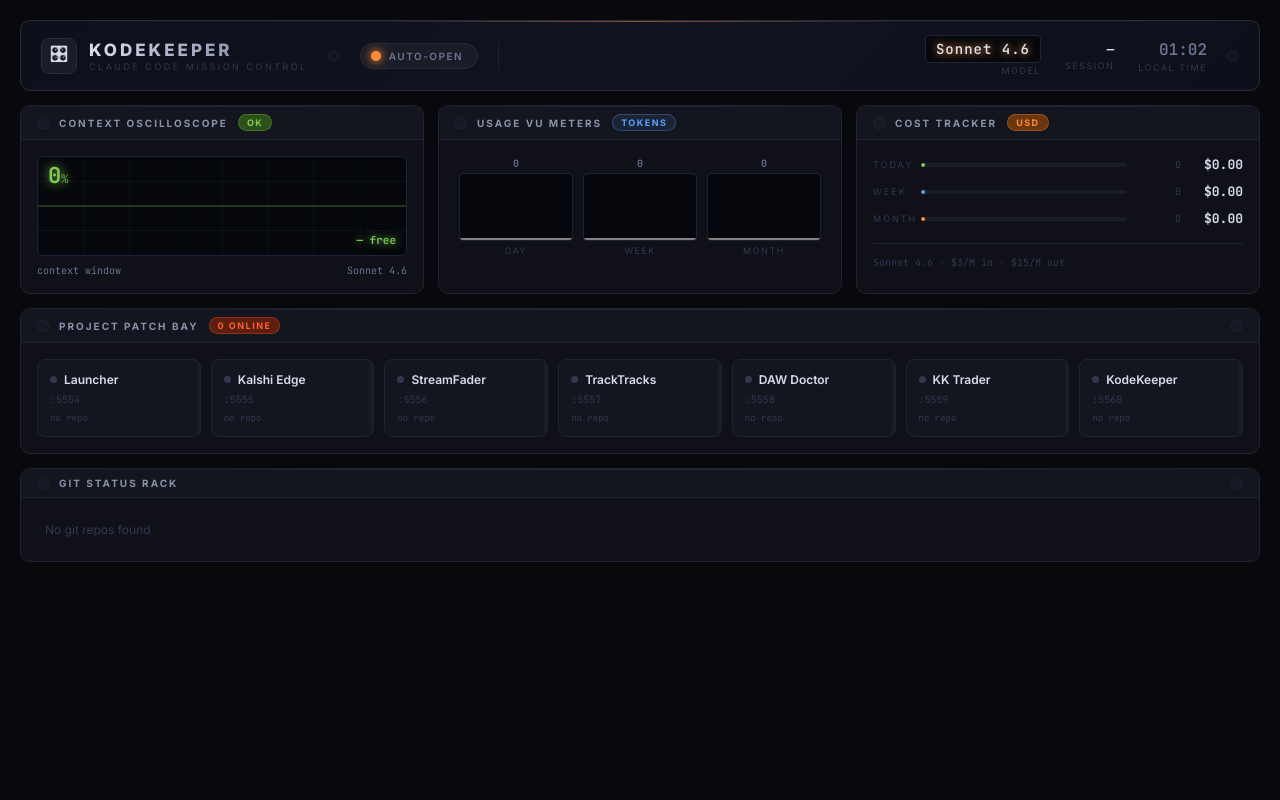
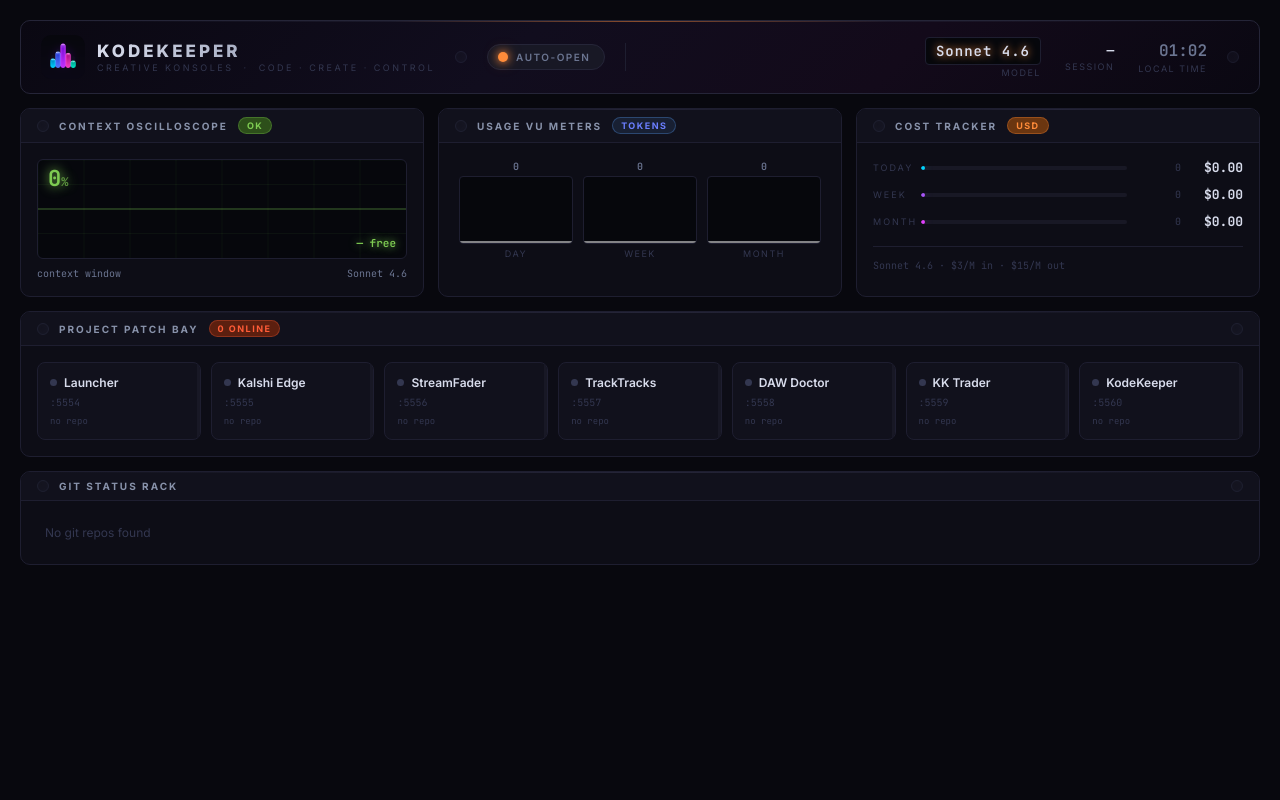
Before and after one commit to papjamzzz/kodekeeper, a Flask app: page / in a window 1280 px wide. Run offline with Flask 3, Linux system fonts and the light colour scheme; data that the repository does not hold is empty.

Commit message:
Brand update: Creative Konsoles logo, spectrum colors, desktop .app, README banner

```diff
--- a/templates/index.html
+++ b/templates/index.html
@@ -3,7 +3,7 @@
 <head>
 <meta charset="UTF-8">
 <meta name="viewport" content="width=device-width, initial-scale=1.0">
-<title>KodeKeeper</title>
+<title>KodeKeeper — Creative Konsoles</title>
 <link rel="preconnect" href="https://fonts.googleapis.com">
 <link rel="preconnect" href="https://fonts.gstatic.com" crossorigin>
 <link href="https://fonts.googleapis.com/css2?family=Inter:wght@300;400;500;600;700;800;900&family=JetBrains+Mono:wght@400;500;600;700&display=swap" rel="stylesheet">
@@ -12,14 +12,21 @@
 *, *::before, *::after { box-sizing: border-box; margin: 0; padding: 0; }
 
 :root {
-  --bg:           #09090d;
-  --surface:      #0f1018;
-  --surface2:     #14161f;
-  --surface3:     #1a1d28;
-  --border:       #1f2235;
-  --border2:      #272b3e;
+  --bg:           #08080e;
+  --surface:      #0d0d16;
+  --surface2:     #11111c;
+  --surface3:     #181825;
+  --border:       #1e1e30;
+  --border2:      #252538;
 
-  /* Organic warm palette */
+  /* Creative Konsoles spectrum */
+  --ck-cyan:      #00d4ff;
+  --ck-blue:      #6b7fff;
+  --ck-purple:    #a855f7;
+  --ck-magenta:   #e040fb;
+  --ck-teal:      #00e5c0;
+
+  /* Functional palette — organic warm */
   --green:        #7ecb52;
   --green-glow:   rgba(126,203,82,0.18);
   --green-dim:    #2d4f1a;
@@ -29,10 +36,10 @@
   --orange:       #ff8c3a;
   --orange-glow:  rgba(255,140,58,0.22);
   --orange-dim:   #6b3610;
-  --blue:         #5ba3ff;
-  --blue-glow:    rgba(91,163,255,0.18);
+  --blue:         var(--ck-blue);
+  --blue-glow:    rgba(107,127,255,0.2);
   --yellow:       #f5c842;
-  --purple:       #b06fff;
+  --purple:       var(--ck-purple);
 
   --text:         #d8dcec;
   --text-dim:     #6b7591;
@@ -106,7 +113,7 @@ html, body {
 
 /* ── Nameplate (top bar) ───────────────────────────────────────────────────── */
 .nameplate {
-  background: linear-gradient(135deg, #0d0f1a 0%, #111420 50%, #0d0f1a 100%);
+  background: linear-gradient(135deg, #0a0812 0%, #110d1e 40%, #130a1a 70%, #0a0812 100%);
   border: 1px solid var(--border2);
   border-radius: var(--radius-lg);
   padding: 14px 20px;
@@ -333,9 +340,9 @@ canvas#osc {
   border-radius: 2px 2px 0 0;
 }
 
-.vu-bar.day  { background: linear-gradient(to top, var(--green-dim), var(--green)); }
-.vu-bar.week { background: linear-gradient(to top, #1a3f6e, var(--blue)); }
-.vu-bar.month{ background: linear-gradient(to top, var(--orange-dim), var(--orange)); }
+.vu-bar.day  { background: linear-gradient(to top, #00607a, var(--ck-cyan)); }
+.vu-bar.week { background: linear-gradient(to top, #3a1a7a, var(--ck-purple)); }
+.vu-bar.month{ background: linear-gradient(to top, #6a0a7a, var(--ck-magenta)); }
 
 /* Peak hold tick */
 .vu-peak {
@@ -402,9 +409,9 @@ canvas#osc {
   transition: width 0.6s cubic-bezier(0.4, 0, 0.2, 1);
 }
 
-.cost-bar.day   { background: var(--green); box-shadow: 0 0 6px var(--green-glow); }
-.cost-bar.week  { background: var(--blue);  box-shadow: 0 0 6px var(--blue-glow); }
-.cost-bar.month { background: var(--orange); box-shadow: 0 0 6px var(--orange-glow); }
+.cost-bar.day   { background: var(--ck-cyan);    box-shadow: 0 0 8px rgba(0,212,255,0.35); }
+.cost-bar.week  { background: var(--ck-purple);  box-shadow: 0 0 8px rgba(168,85,247,0.35); }
+.cost-bar.month { background: var(--ck-magenta); box-shadow: 0 0 8px rgba(224,64,251,0.35); }
 
 .cost-val {
   font-family: var(--font-mono);
@@ -675,10 +682,12 @@ canvas#osc {
   <!-- ── Nameplate ──────────────────────────────────────────────────────── -->
   <div class="nameplate">
     <div class="brand">
-      <div class="brand-logo">🎛</div>
+      <img src="/static/logo.png" alt="Creative Konsoles"
+           style="width:44px;height:44px;border-radius:10px;flex-shrink:0"
+           onerror="this.style.fontSize='22px';this.outerHTML='<div style=\'font-size:22px\'>🎛</div>'">
       <div class="brand-name">
         <span class="main">KodeKeeper</span>
-        <span class="sub">Claude Code Mission Control</span>
+        <span class="sub">Creative Konsoles &nbsp;·&nbsp; Code · Create · Control</span>
       </div>
     </div>
 
@@ -910,10 +919,10 @@ function drawOsc(history, pct) {
 
   // Color based on health
   let lineColor, glowColor;
-  if      (pct >= 85) { lineColor = '#ff5c38'; glowColor = 'rgba(255,92,56,0.4)'; }
+  if      (pct >= 85) { lineColor = '#ff5c38'; glowColor = 'rgba(255,92,56,0.45)'; }
   else if (pct >= 70) { lineColor = '#ff8c3a'; glowColor = 'rgba(255,140,58,0.4)'; }
   else if (pct >= 50) { lineColor = '#f5c842'; glowColor = 'rgba(245,200,66,0.35)'; }
-  else                { lineColor = '#7ecb52'; glowColor = 'rgba(126,203,82,0.35)'; }
+  else                { lineColor = '#a855f7'; glowColor = 'rgba(168,85,247,0.4)'; }
 
   const pts = history.slice(-60);
   const step = W / (pts.length - 1);
```
Also changed, not shown: README.md, static/avatar.png (added), static/banner.png (added), static/logo.png (added), static/wordmark.png (added).
